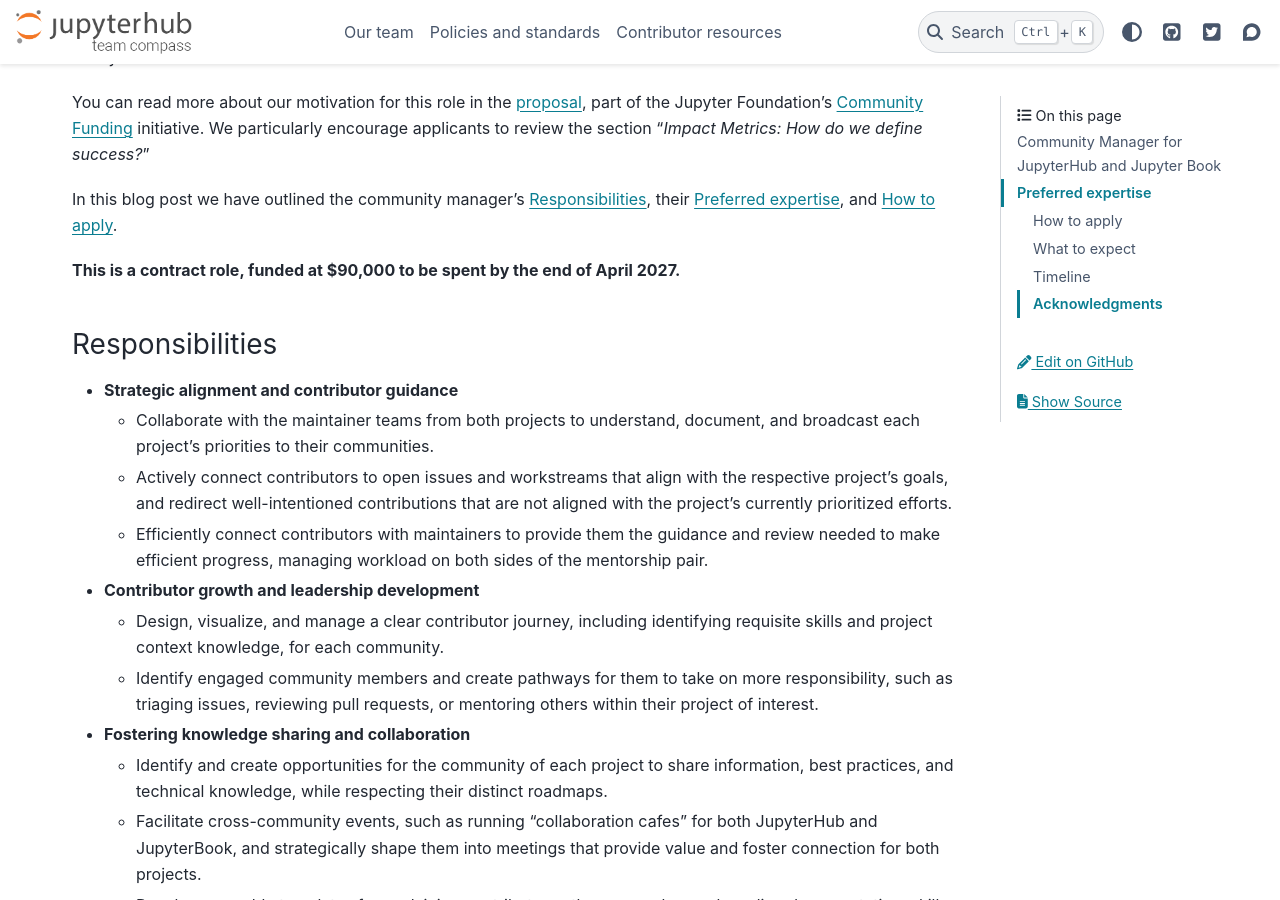
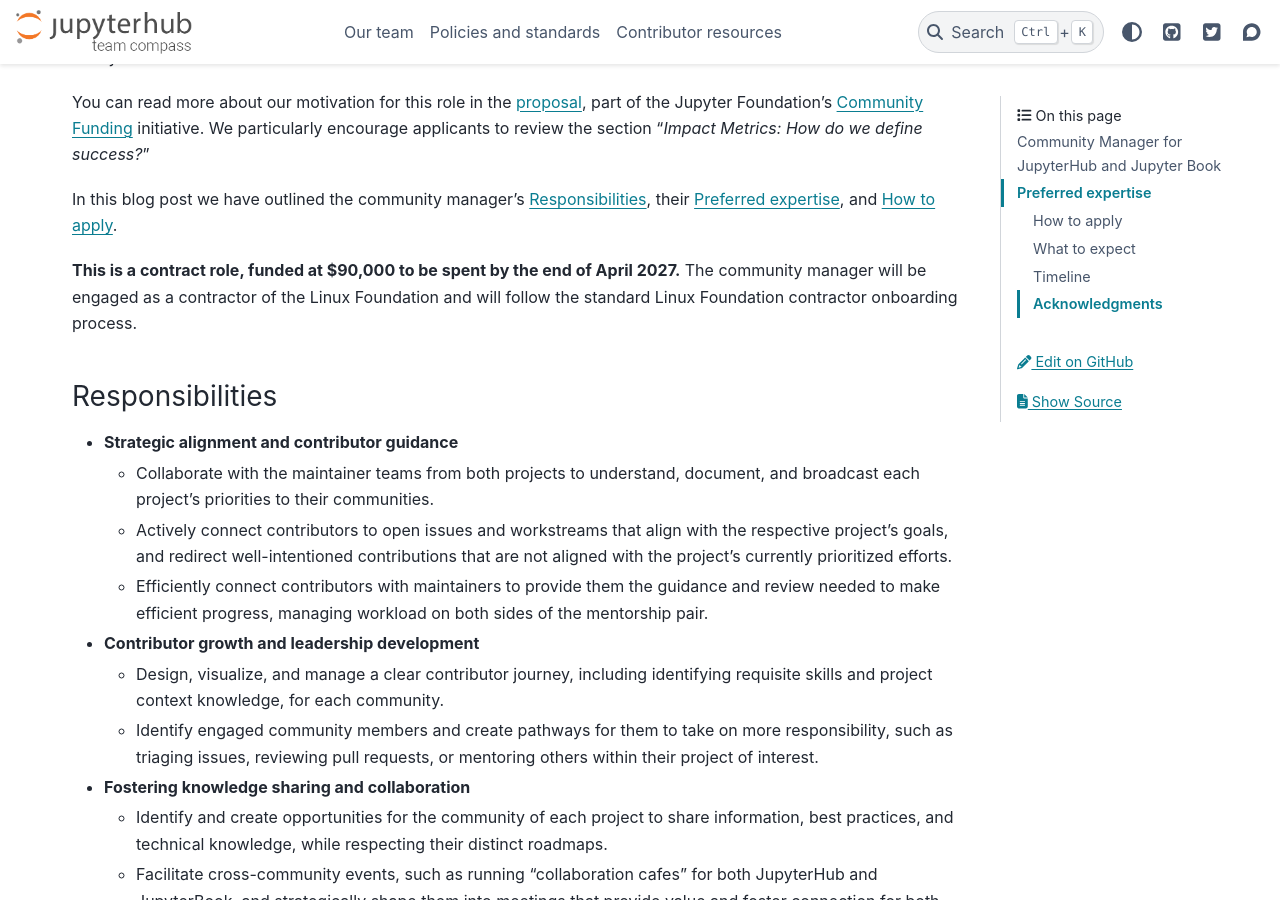
Before and after one commit to jupyterhub/team-compass, a Sphinx documentation site: the page built from docs/team/recruitment.md, in a window 1280 px wide and 900 px high, scrolled down 556 px. Built offline with Sphinx 7.4.7 and the PyData theme 0.15.4, drawn with Linux system fonts in a browser that asks for light colours; the version number could not be read and is left out; some of the changed text lies outside the part shown.

Commit message:
add sentence about contracting with LF

```diff
--- a/docs/team/recruitment.md
+++ b/docs/team/recruitment.md
@@ -20,6 +20,7 @@
 In this blog post we have outlined the community manager's [Responsibilities](#responsibilities), their [Preferred expertise](#preferred-expertise), and [How to apply](#how-to-apply).
 
 **This is a contract role, funded at $90,000 to be spent by the end of April 2027.**
+The community manager will be engaged as a contractor of the Linux Foundation and will follow the standard Linux Foundation contractor onboarding process.
 
 (responsibilities)=
 ### Responsibilities
@@ -113,6 +114,7 @@
 * Before 29 March 2026: Invite up to 5 applicants to interview.
 * 6 April - 15 April 2026: Interviews conducted over Zoom.
 * Before 30 April 2026: Communicate final decision to all applicants.
+* May 2026: Post holder coordinates a contract with the Linux Foundation, following their standard onboarding process.
 
 (acknowledgements)=
 ### Acknowledgments
```
